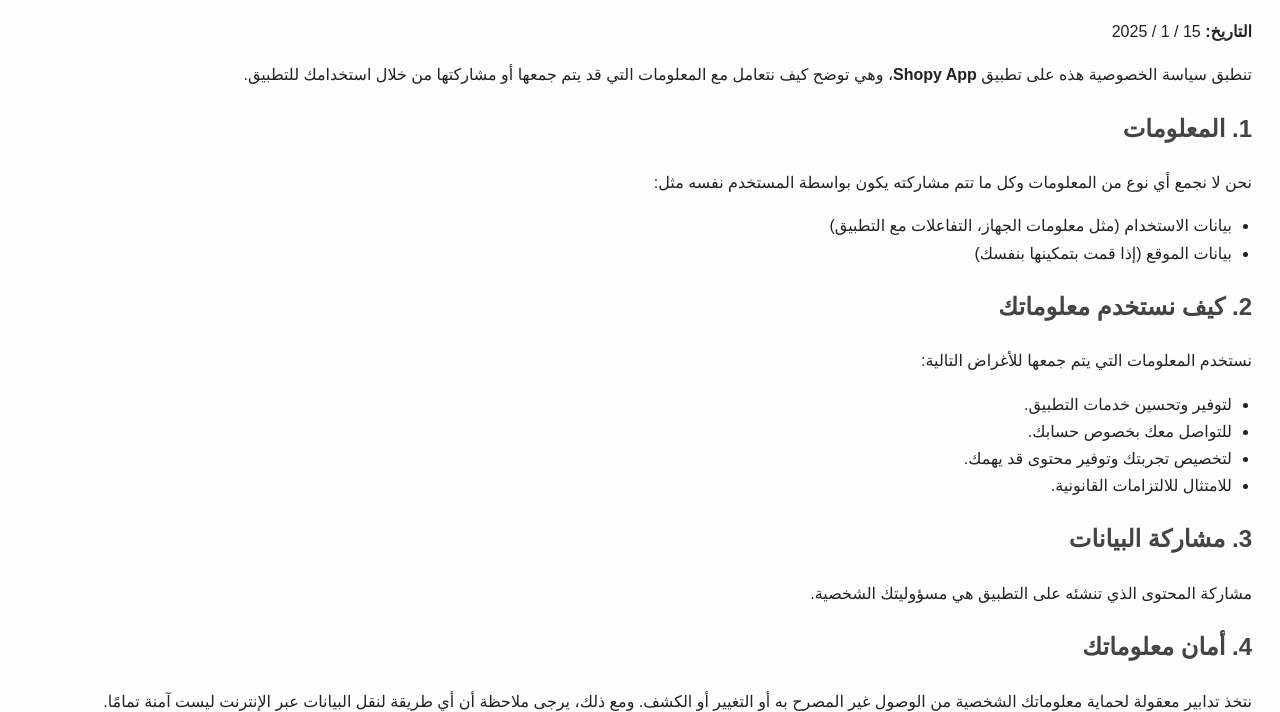
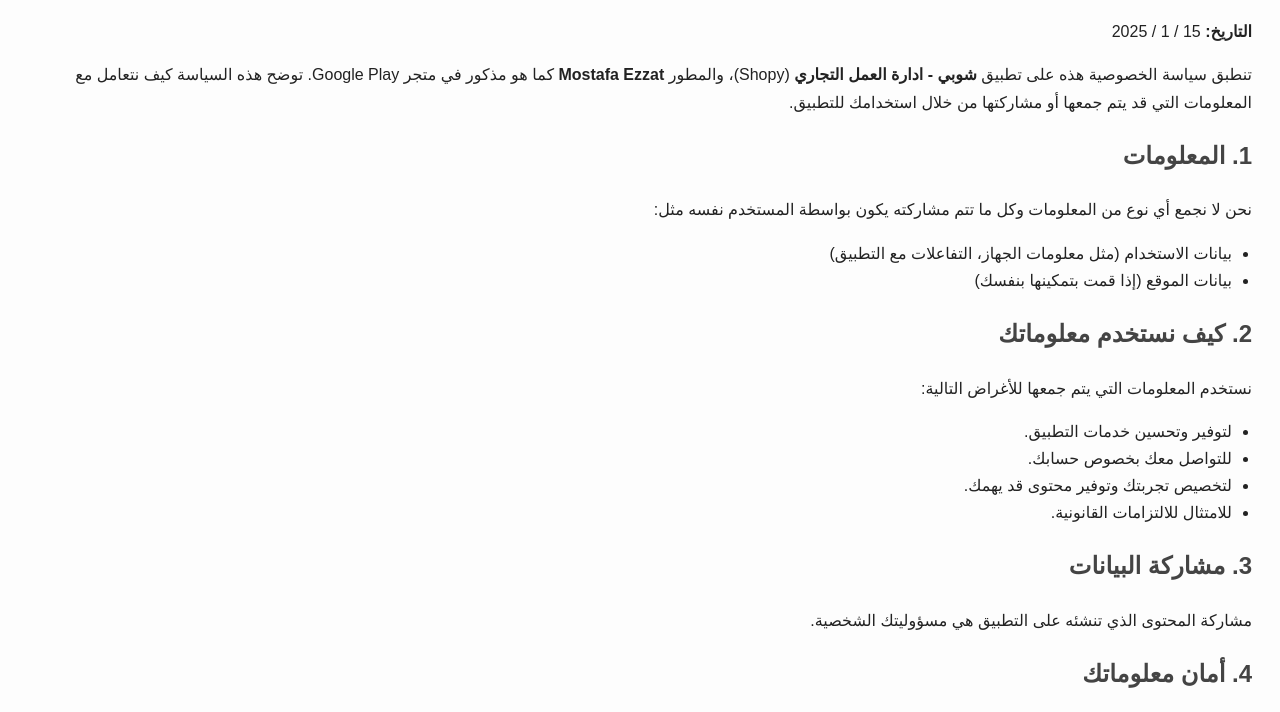
Before and after one commit to JosephAtef/shopy_privacy_policy, a plain HTML site: page index.html in a window 1280 px wide. Shown: the part 107-819 px from the top of the page. Drawn offline with Linux system fonts and the light colour scheme.

Commit message:
Update index.html

```diff
--- a/index.html
+++ b/index.html
@@ -23,7 +23,7 @@
   <h1>سياسة الخصوصية</h1>
   <p><strong>التاريخ:</strong> 15 / 1 / 2025</p>
   <p>
-    تنطبق سياسة الخصوصية هذه على تطبيق <strong>Shopy App</strong>، وهي توضح كيف نتعامل مع المعلومات التي قد يتم جمعها أو مشاركتها من خلال استخدامك للتطبيق.
+    تنطبق سياسة الخصوصية هذه على تطبيق <strong>شوبي - ادارة العمل التجاري</strong> (Shopy)، والمطور <strong>Mostafa Ezzat</strong> كما هو مذكور في متجر Google Play. توضح هذه السياسة كيف نتعامل مع المعلومات التي قد يتم جمعها أو مشاركتها من خلال استخدامك للتطبيق.
   </p>
 
   <h2>1. المعلومات</h2>
```
